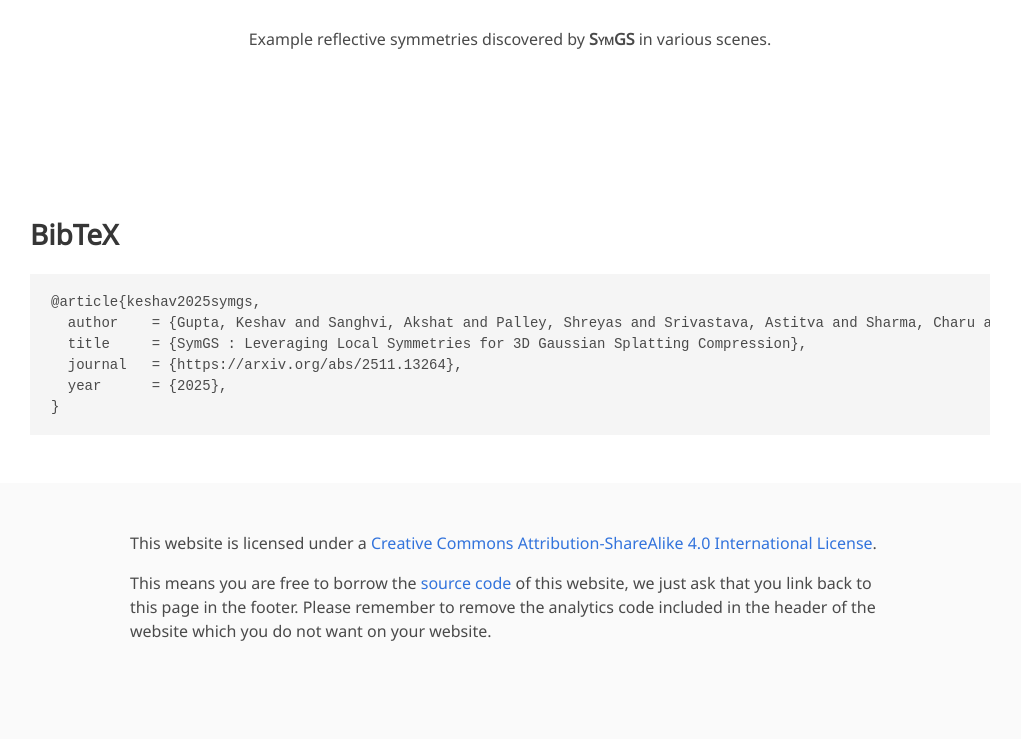
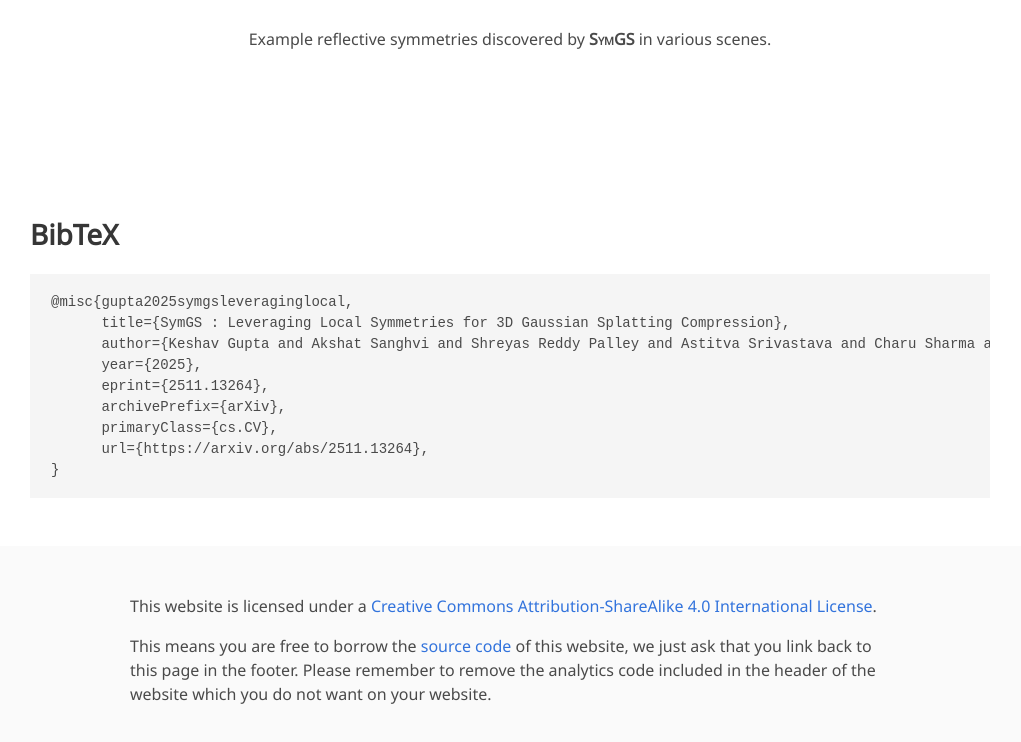
Before and after one commit to SymGS/symgs.github.io, a plain HTML site: page index.html in a window 1280 px wide. Shown: the part 4821-5563 px from the top of the page, without its empty margins (130-1151 px from the left). Drawn offline with nearby package versions, Linux system fonts and the light colour scheme; some icons are missing; a web font is replaced by a local one.

Commit message:
Update BibTeX entry for SymGS paper

```diff
--- a/index.html
+++ b/index.html
@@ -478,11 +478,14 @@
   <section class="section" id="BibTeX">
     <div class="container is-max-desktop content">
       <h2 class="title">BibTeX</h2>
-      <pre><code>@article{keshav2025symgs,
-  author    = {Gupta, Keshav and Sanghvi, Akshat and Palley, Shreyas and Srivastava, Astitva and Sharma, Charu and Sharma, Avinash},
-  title     = {SymGS : Leveraging Local Symmetries for 3D Gaussian Splatting Compression},
-  journal   = {https://arxiv.org/abs/2511.13264},
-  year      = {2025},
+      <pre><code>@misc{gupta2025symgsleveraginglocal,
+      title={SymGS : Leveraging Local Symmetries for 3D Gaussian Splatting Compression},
+      author={Keshav Gupta and Akshat Sanghvi and Shreyas Reddy Palley and Astitva Srivastava and Charu Sharma and Avinash Sharma},
+      year={2025},
+      eprint={2511.13264},
+      archivePrefix={arXiv},
+      primaryClass={cs.CV},
+      url={https://arxiv.org/abs/2511.13264},
 }</code></pre>
     </div>
   </section>
```
